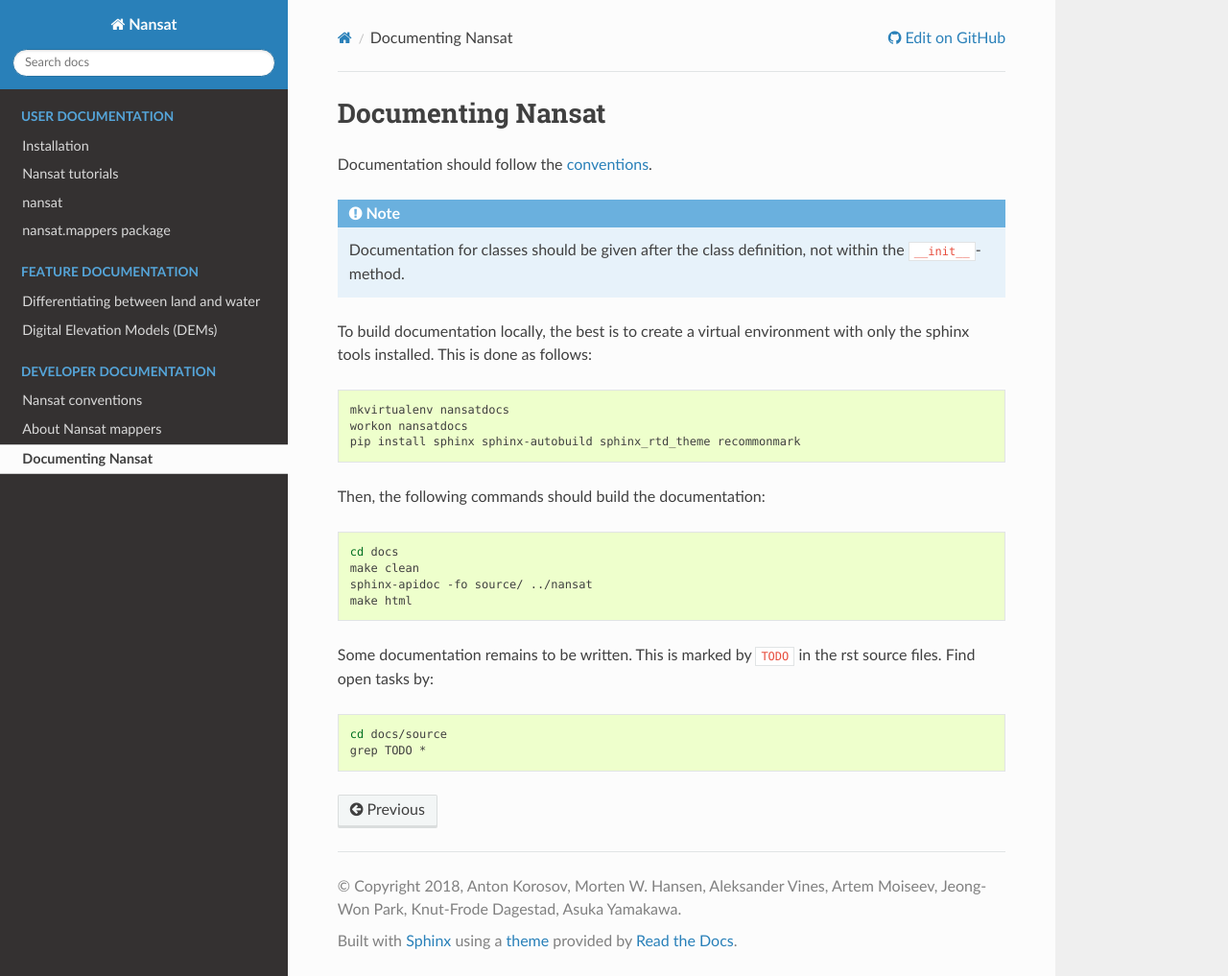
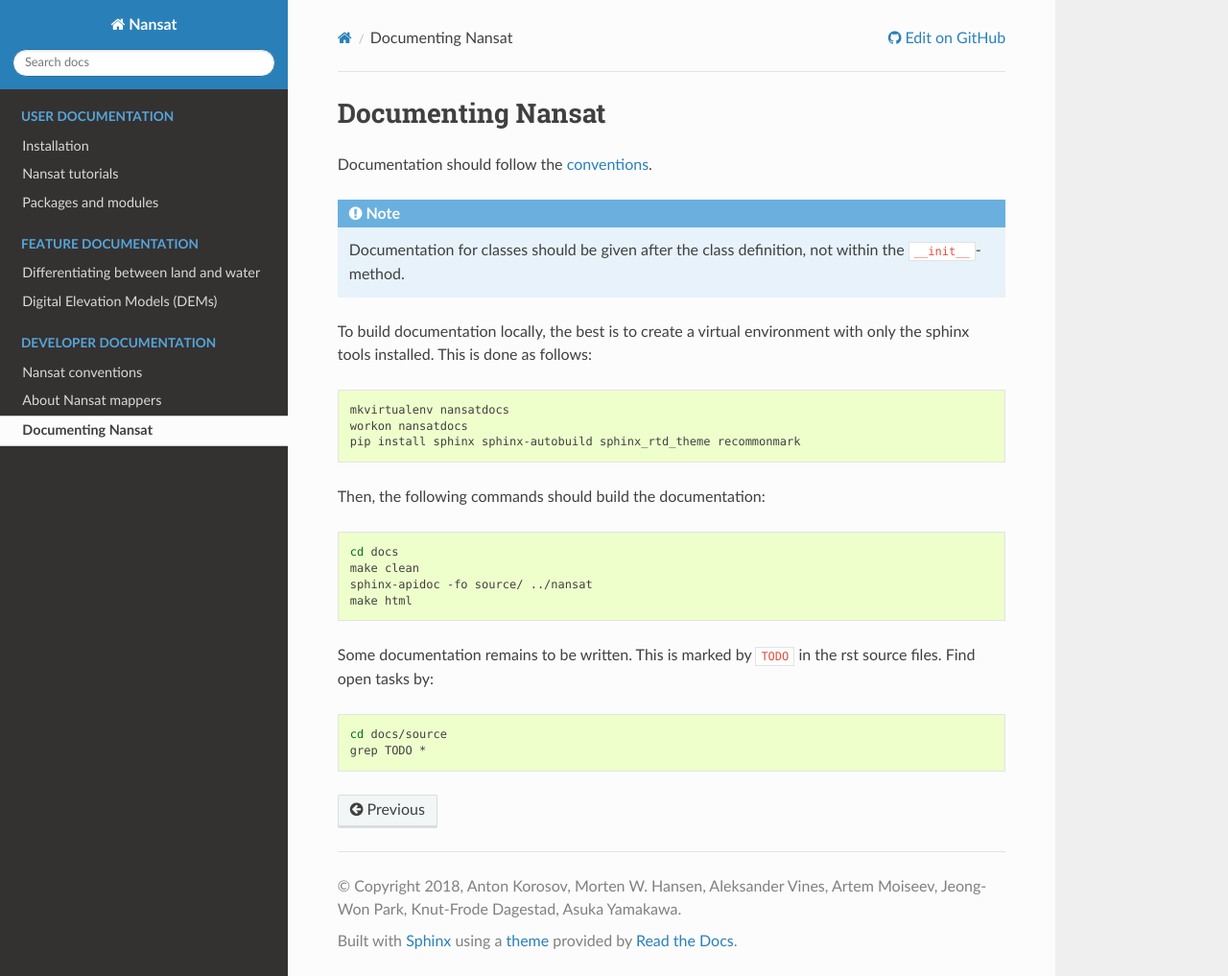
Before and after one commit to nansencenter/nansat, a Sphinx documentation site: the page built from docs/source/documenting.rst, in a window 1280 px wide and 1017 px high. Shown: the whole window at 96% size. Built offline with Sphinx 7.4.7 and the Read the Docs theme 2.0.0, drawn with Linux system fonts in a browser that asks for light colours; pages that are not in the unit, such as notebooks, are missing from menus.

Commit message:
#108, NA-47: user docs restructured

```diff
--- a/docs/index.rst
+++ b/docs/index.rst
@@ -33,8 +33,6 @@
    source/installation.rst
    source/tutorials.rst
    source/packages_and_modules.rst
-   source/modules.rst
-   source/nansat.mappers.rst
 
 
 .. toctree::
--- /dev/null
+++ b/docs/source/packages_and_modules.rst
@@ -0,0 +1,8 @@
+Packages and modules
+=====================
+
+.. toctree::
+   :maxdepth: 1
+
+   modules.rst
+   nansat.mappers.rst
```
